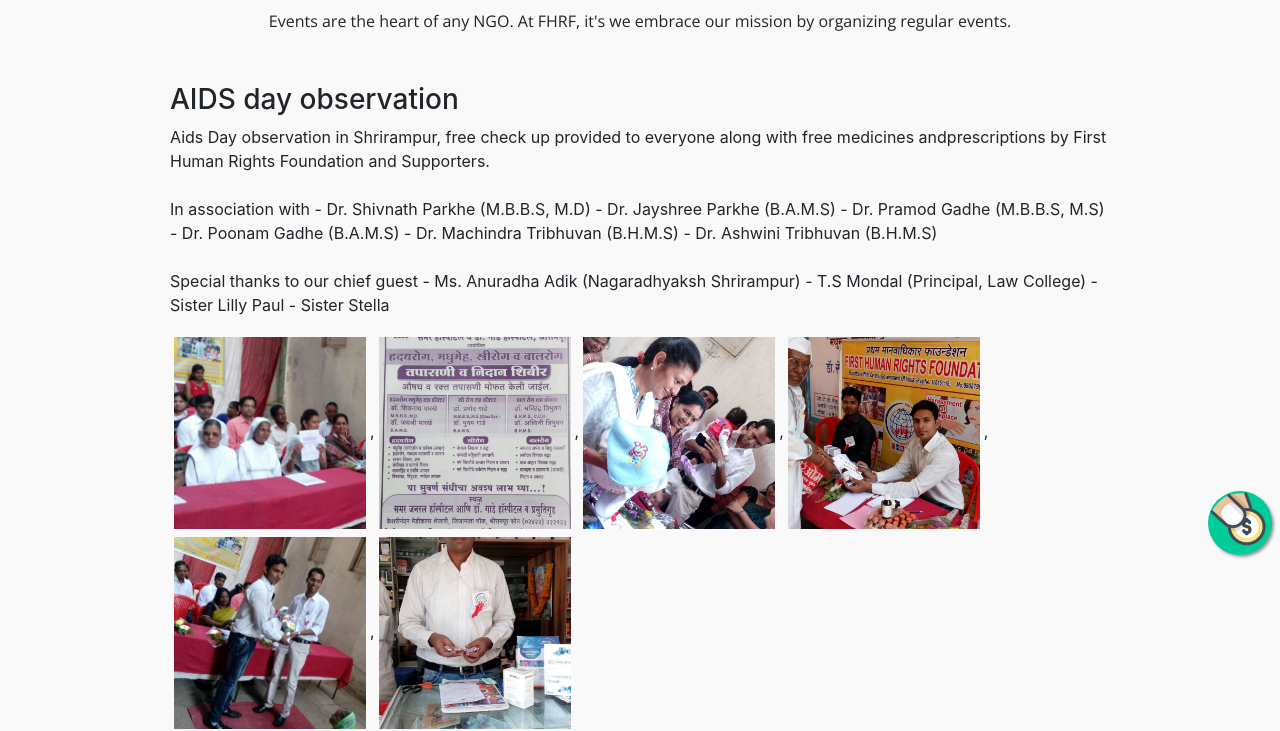
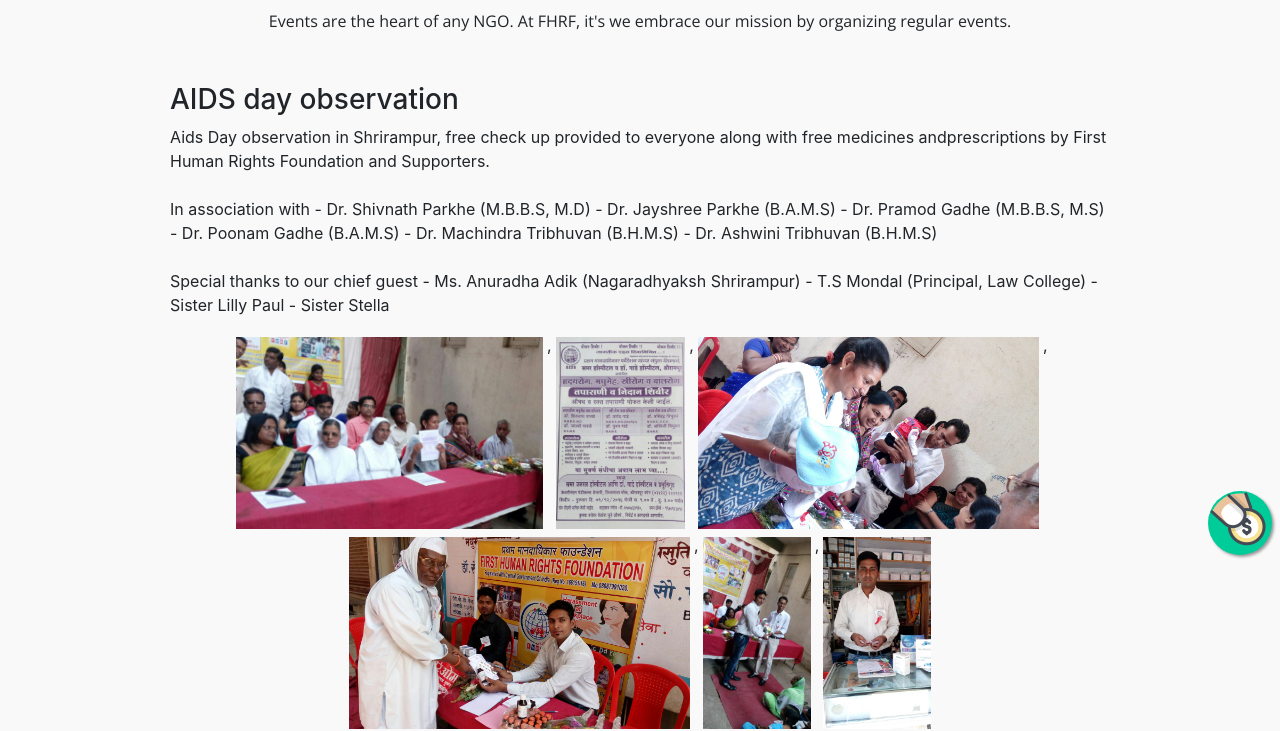
Before and after one commit to fhrf/fhrf.github.io, a plain HTML site: page events.html in a window 1280 px wide. Shown: the part 237-968 px from the top of the page. Drawn offline with nearby package versions, Linux system fonts and the light colour scheme.

Commit message:
update image positioning

```diff
--- a/styles/images.css
+++ b/styles/images.css
@@ -1,9 +1,25 @@
 .imgContainer {
+  display: flex;
+  justify-content: center;
+  flex-wrap: wrap;
+  align-items: stretch;
 }
 
 .imgContainer > img {
-  width: 200px;
+  /* width: 200px; */
   height: 200px;
   object-fit: cover;
   padding: 4px;
 }
+
+@media only screen and (max-width: 300px) {
+  .imgContainer > img {
+    /* width: 200px; */
+  }
+}
+
+@media only screen and (min-width: 300px) and (max-width: 500px) {
+  .imgContainer > img {
+    /* width: 48%; */
+  }
+}
```
